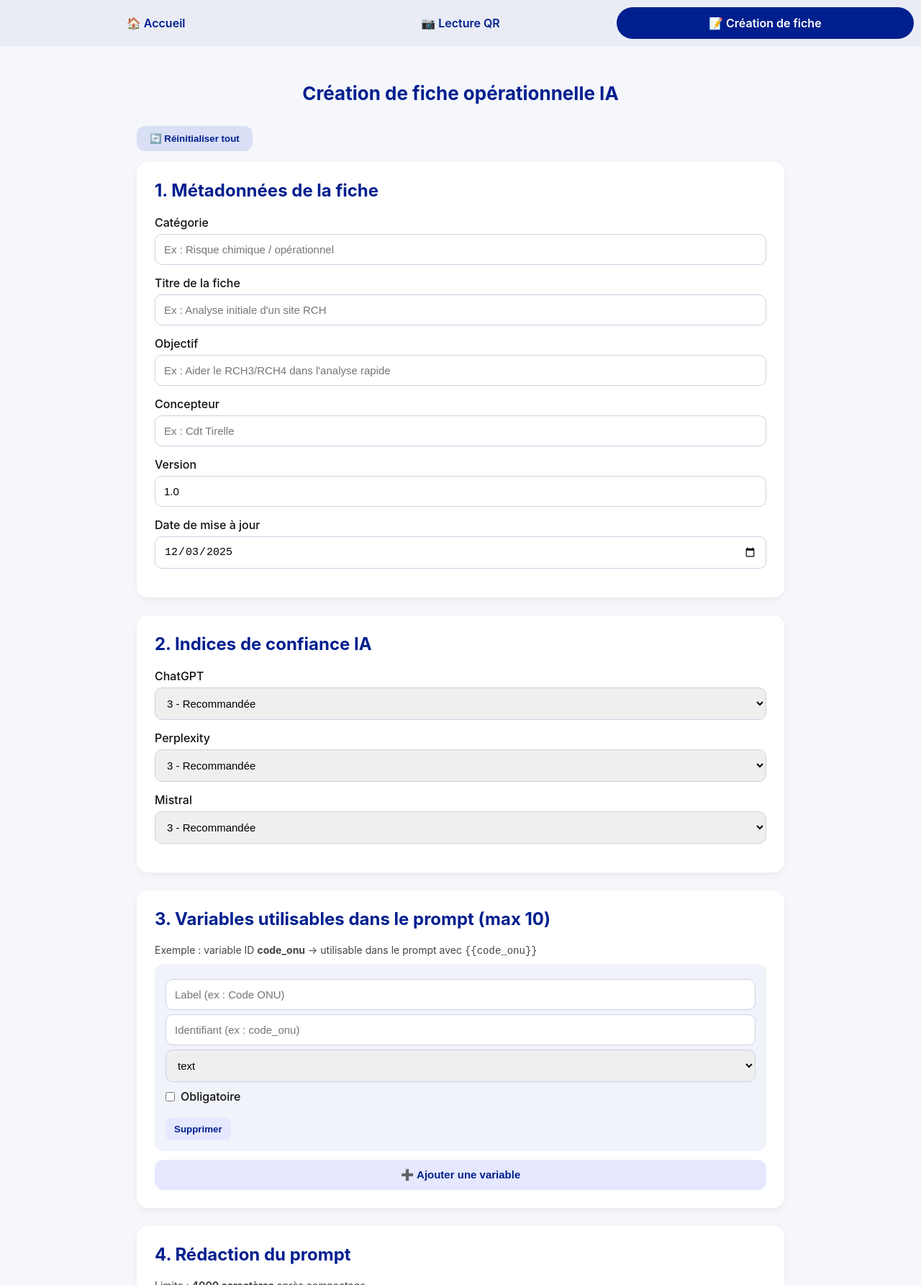
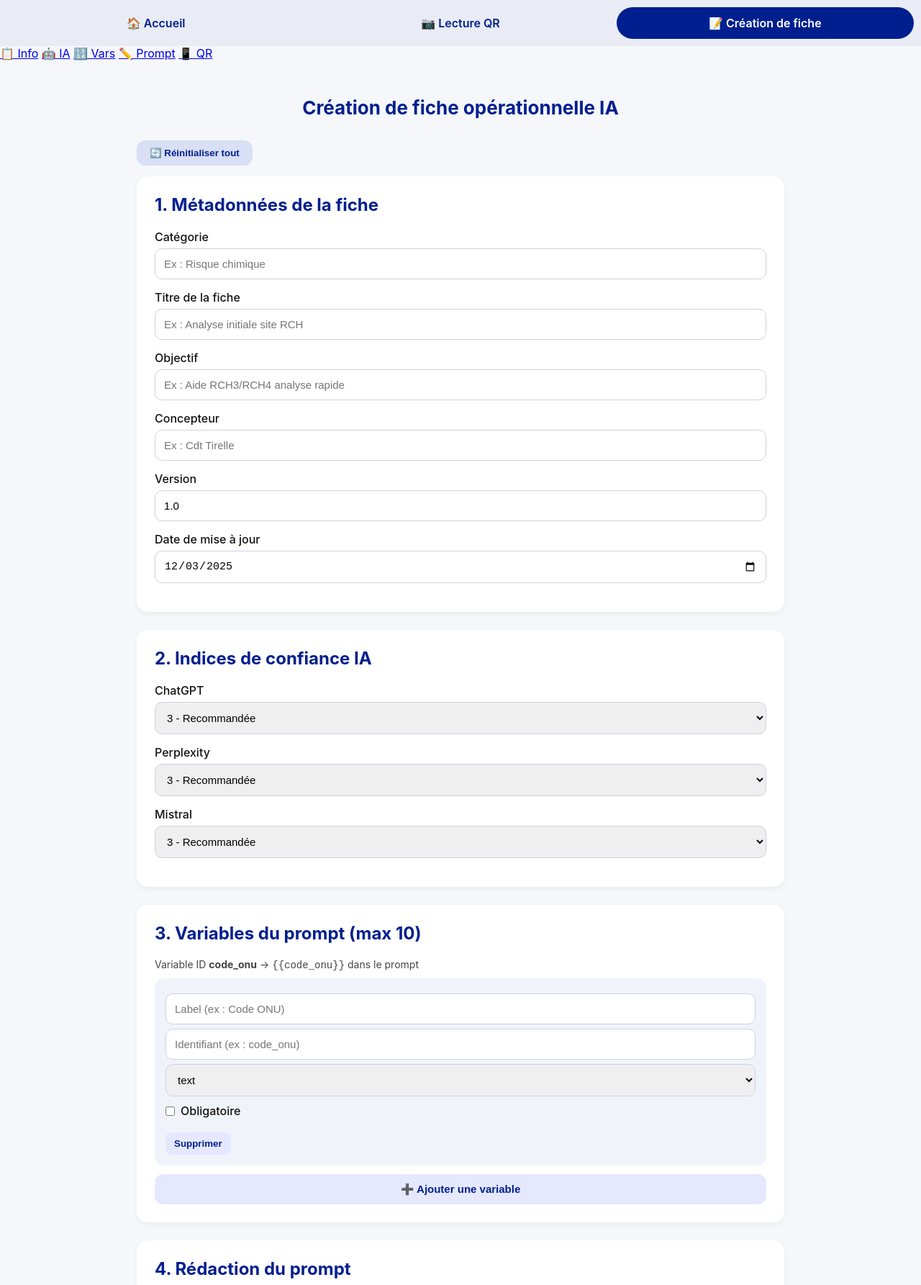
Before and after one commit to ensosp-memento-ia/Memento-v0.9, a plain HTML site: page create.html in a window 1280 px wide. Shown: the top 1785 px of the page at 72% size. Drawn offline with Linux system fonts and the light colour scheme; a web font is replaced by a local one.

Commit message:
Update create.html

```diff
--- a/create.html
+++ b/create.html
@@ -19,12 +19,23 @@
 <body>
 
   <!-- ========================================================= -->
-  <!-- BARRE D'ONGLETS + Retour Accueil -->
+  <!-- BARRE D'ONGLETS -->
   <!-- ========================================================= -->
   <nav class="tabs">
     <a href="index.html" class="tab">🏠 Accueil</a>
     <a href="scan.html" class="tab">📷 Lecture QR</a>
     <a class="tab active">📝 Création de fiche</a>
+  </nav>
+
+  <!-- ========================================================= -->
+  <!-- NAVIGATION RAPIDE SECTIONS -->
+  <!-- ========================================================= -->
+  <nav class="section-nav">
+    <a href="#section-meta" class="nav-btn">📋 Info</a>
+    <a href="#section-ai" class="nav-btn">🤖 IA</a>
+    <a href="#section-vars" class="nav-btn">🔢 Vars</a>
+    <a href="#section-prompt" class="nav-btn">✏️ Prompt</a>
+    <a href="#section-qr" class="nav-btn">📱 QR</a>
   </nav>
 
   <main>
@@ -37,19 +48,19 @@
     <!-- ========================================================= -->
     <!-- SECTION METADONNÉES -->
     <!-- ========================================================= -->
-    <section class="card">
+    <section class="card" id="section-meta">
       <h2>1. Métadonnées de la fiche</h2>
 
       <label>Catégorie
-        <input id="meta_categorie" type="text" placeholder="Ex : Risque chimique / opérationnel">
+        <input id="meta_categorie" type="text" placeholder="Ex : Risque chimique">
       </label>
 
       <label>Titre de la fiche
-        <input id="meta_titre" type="text" placeholder="Ex : Analyse initiale d'un site RCH">
+        <input id="meta_titre" type="text" placeholder="Ex : Analyse initiale site RCH">
       </label>
 
       <label>Objectif
-        <input id="meta_objectif" type="text" placeholder="Ex : Aider le RCH3/RCH4 dans l'analyse rapide">
+        <input id="meta_objectif" type="text" placeholder="Ex : Aide RCH3/RCH4 analyse rapide">
       </label>
 
       <label>Concepteur
@@ -68,7 +79,7 @@
     <!-- ========================================================= -->
     <!-- INDICES DE CONFIANCE IA -->
     <!-- ========================================================= -->
-    <section class="card">
+    <section class="card" id="section-ai">
       <h2>2. Indices de confiance IA</h2>
 
       <label>ChatGPT
@@ -99,11 +110,11 @@
     <!-- ========================================================= -->
     <!-- VARIABLES -->
     <!-- ========================================================= -->
-    <section class="card">
-      <h2>3. Variables utilisables dans le prompt (max 10)</h2>
+    <section class="card" id="section-vars">
+      <h2>3. Variables du prompt (max 10)</h2>
 
       <p class="helper">
-        Exemple : variable ID <b>code_onu</b> → utilisable dans le prompt avec <code>{{code_onu}}</code>
+        Variable ID <b>code_onu</b> → <code>{{code_onu}}</code> dans le prompt
       </p>
 
       <div id="variablesContainer"></div>
@@ -115,7 +126,7 @@
     <!-- ========================================================= -->
     <!-- PROMPT -->
     <!-- ========================================================= -->
-    <section class="card">
+    <section class="card" id="section-prompt">
       <h2>4. Rédaction du prompt</h2>
       <p class="helper">
         Limite : <strong>4000 caractères</strong> après compactage.<br>
@@ -129,7 +140,7 @@
     <!-- ========================================================= -->
     <!-- GENERATION DU QR CODE -->
     <!-- ========================================================= -->
-    <section class="card">
+    <section class="card" id="section-qr">
       <h2>5. Génération du QR Code</h2>
 
       <button id="btnGenerate" class="btn-generate">🚀 Générer JSON + QR code</button>
```
